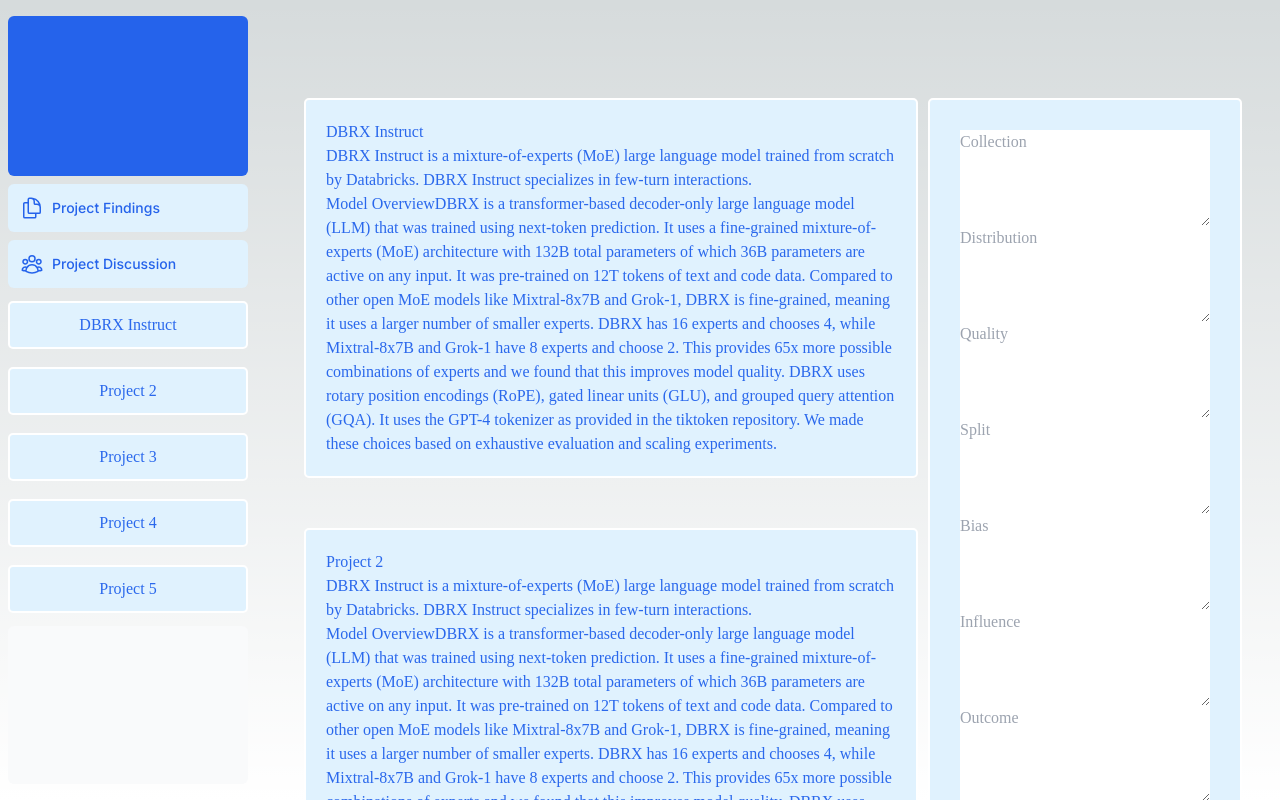
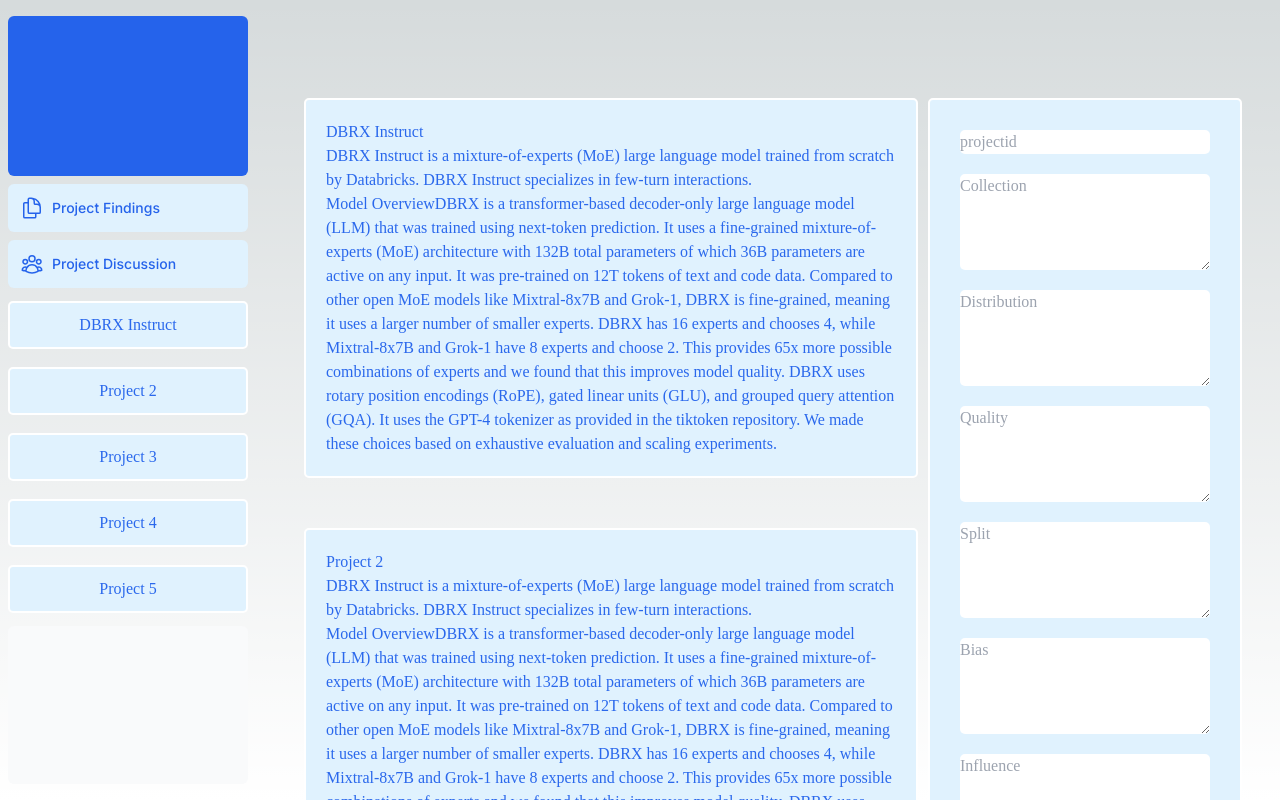
Before and after one commit to williamdjting/419project, a Next.js app: page /dashboard in a window 1280 px wide. Built offline with nearby package versions, Linux system fonts and the light colour scheme.

Commit message:
created the form

```diff
--- a/src/app/ui/dashboard/form.tsx
+++ b/src/app/ui/dashboard/form.tsx
@@ -7,6 +7,7 @@
 export function Form() {
   // State to manage form data
   const [formData, setFormData] = useState({
+    projectid: '',
     collection: '',
     distribution: '',
     quality: '',
@@ -36,13 +37,15 @@
     <form className={styles.form} onSubmit={handleSubmit}>
       {/* Input fields for each property */}
       <div className={styles.form2}>
-        <textarea type="text" name="collection" value={formData.collection} onChange={handleChange} placeholder="Collection" rows={4} cols={25}/>
-        <textarea type="text" name="distribution" value={formData.distribution} onChange={handleChange} placeholder="Distribution" rows={4} cols={25} />
-        <textarea type="text" name="quality" value={formData.quality} onChange={handleChange} placeholder="Quality" rows={4} cols={25}/>
-        <textarea type="text" name="split" value={formData.split} onChange={handleChange} placeholder="Split" rows={4} cols={25} />
-        <textarea type="text" name="bias" value={formData.bias} onChange={handleChange} placeholder="Bias" rows={4} cols={25} />
-        <textarea type="text" name="influence" value={formData.influence} onChange={handleChange} placeholder="Influence" rows={4} cols={25} />
-        <textarea type="text" name="outcome" value={formData.outcome} onChange={handleChange} placeholder="Outcome" rows={4} cols={25} />
+
+        <input className={styles.form3} type="number" name="projectid" value={formData.projectid} onChange={handleChange} placeholder="projectid"/>
+        <textarea className={styles.form3} name="collection" value={formData.collection} onChange={handleChange} placeholder="Collection" rows={4} cols={25}/>
+        <textarea className={styles.form3}  name="distribution" value={formData.distribution} onChange={handleChange} placeholder="Distribution" rows={4} cols={25} />
+        <textarea className={styles.form3}  name="quality" value={formData.quality} onChange={handleChange} placeholder="Quality" rows={4} cols={25}/>
+        <textarea className={styles.form3} name="split" value={formData.split} onChange={handleChange} placeholder="Split" rows={4} cols={25} />
+        <textarea className={styles.form3} name="bias" value={formData.bias} onChange={handleChange} placeholder="Bias" rows={4} cols={25} />
+        <textarea className={styles.form3}  name="influence" value={formData.influence} onChange={handleChange} placeholder="Influence" rows={4} cols={25} />
+        <textarea className={styles.form3} name="outcome" value={formData.outcome} onChange={handleChange} placeholder="Outcome" rows={4} cols={25} />
         {/* Submit button */}
         <button type="submit">Submit</button>
       </div>
--- a/src/app/ui/dashboard/ui-dashboard.module.css
+++ b/src/app/ui/dashboard/ui-dashboard.module.css
@@ -58,6 +58,10 @@
   padding: 10px; /* Add padding for better appearance */
   margin-bottom: 10px; /* Add margin between input fields */
 
+}
 
 
+.form3 {
+  margin-bottom: 20px;
+  border-radius: 5px;
 }
```
